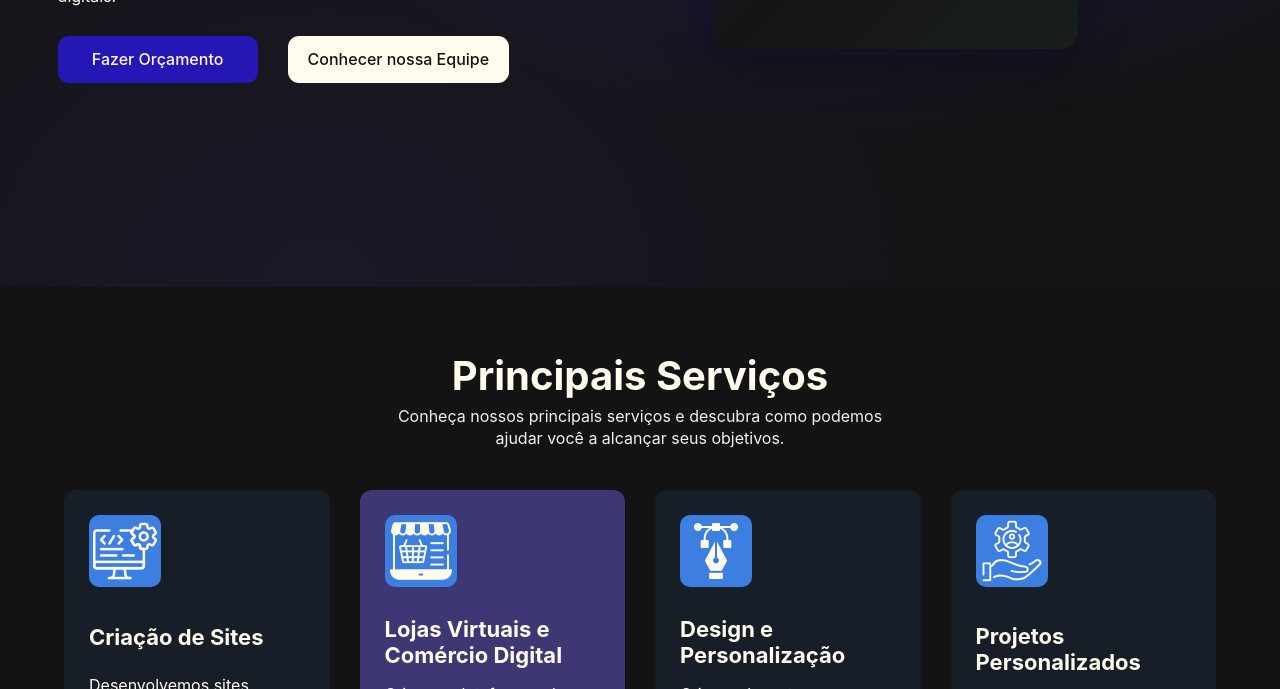
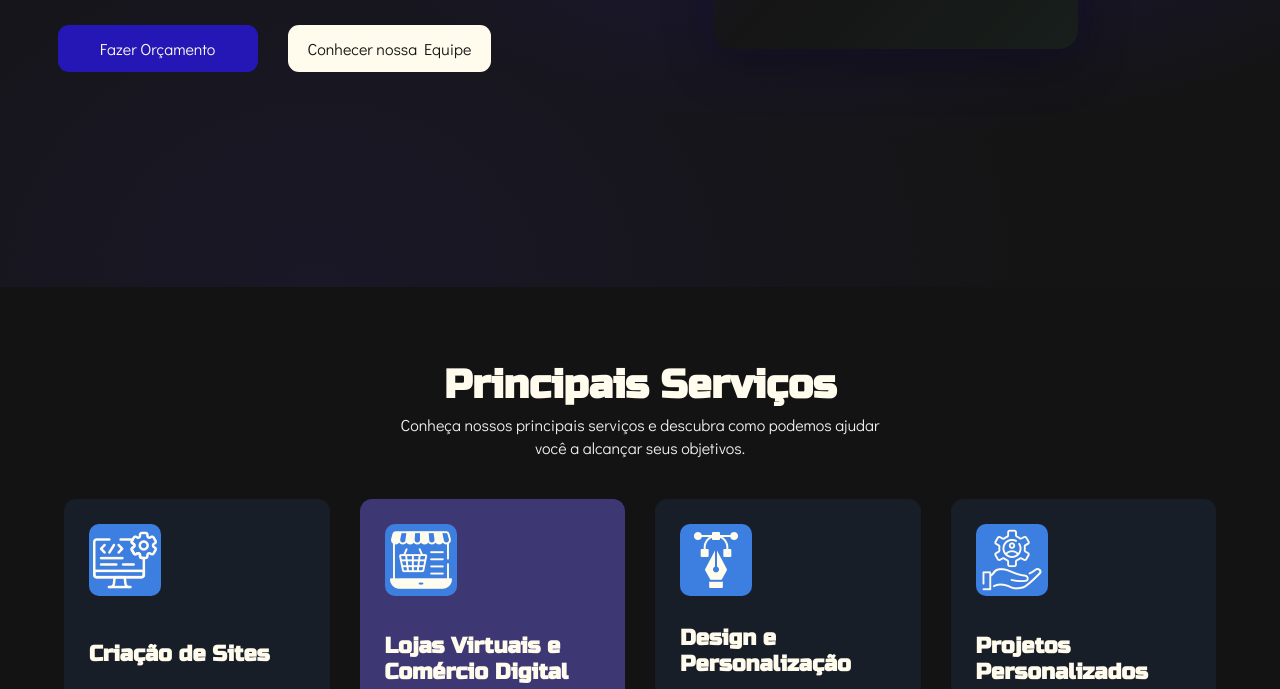
Before and after one commit to CamilTech/Faktory, a plain HTML site: page index.html in a window 1280 px wide. Shown: the part 513-1202 px from the top of the page. Drawn offline with nearby package versions, Linux system fonts and the light colour scheme.

Commit message:
foto do Bruno e fontes

```diff
--- a/assets/css/global/style.css
+++ b/assets/css/global/style.css
@@ -1,4 +1,5 @@
 @import "./acessibilidade.css";
+@import url('https://fonts.googleapis.com/css2?family=Didact+Gothic&family=Russo+One&display=swap');
 
 
 /*----------------------*/
@@ -28,15 +29,22 @@ html {
 body {
   background-color: var(--black);
   color: var(--white);
-  font-family: 'Inter', sans-serif;
+  font-family: 'Didact Gothic', sans-serif;
+  font-weight: 400;
+  font-style: normal;
   overflow-x: hidden;
+}
+
+h1, h2, h3, h4, h5, h6{
+    font-family: "Russo One", sans-serif;
+  font-weight: 400;
+  font-style: normal;
 }
 
 a {
   text-decoration: none;
   color: inherit;
 }
-
 
 /*----------------------*/
 /*    HEADER EXTERNO    */
--- a/assets/js/index.js
+++ b/assets/js/index.js
@@ -25,7 +25,7 @@ const integrantes = [
   {
     nome: "Bruno Marçal",
     cargo: "Administrador de Banco de Dados",
-    foto: "https://i.pinimg.com/736x/59/aa/33/59aa3395d6d06ab25f482de45118e9b5.jpg",
+    foto: "assets/componentes/about-us/bruno.jpeg",
     descricao: "Sou responsável pela administração e organização dos bancos de dados do projeto. Trabalho com armazenamento, gerenciamento e estruturação das informações, buscando garantir a integridade, a segurança e o bom funcionamento dos dados."
   }
 
```
Also changed, not shown: assets/componentes/about-us/bruno.jpeg (added).
